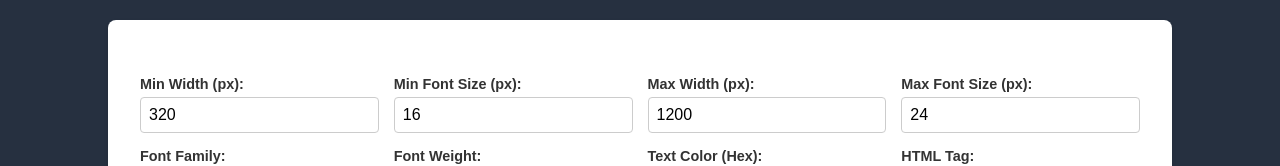
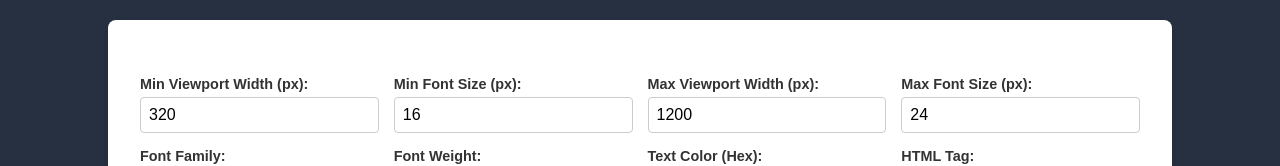
Before and after one commit to vanaf1979/type-scale, a website built with Vite: page index.html in a window 1280 px wide. Shown: the top 166 px of the page. Built offline with nearby package versions, Linux system fonts and the light colour scheme.

Commit message:
Added viewport to labels

```diff
--- a/index.html
+++ b/index.html
@@ -11,7 +11,7 @@
 <div class="container">
   <div class="controls">
     <div class="input-group">
-      <label for="min-width">Min Width (px):</label>
+      <label for="min-width">Min Viewport Width (px):</label>
       <input type="number" id="min-width" value="320">
     </div>
     <div class="input-group">
@@ -19,7 +19,7 @@
       <input type="number" id="min-font-size" value="16">
     </div>
     <div class="input-group">
-      <label for="max-width">Max Width (px):</label>
+      <label for="max-width">Max Viewport Width (px):</label>
       <input type="number" id="max-width" value="1200">
     </div>
     <div class="input-group">
```
